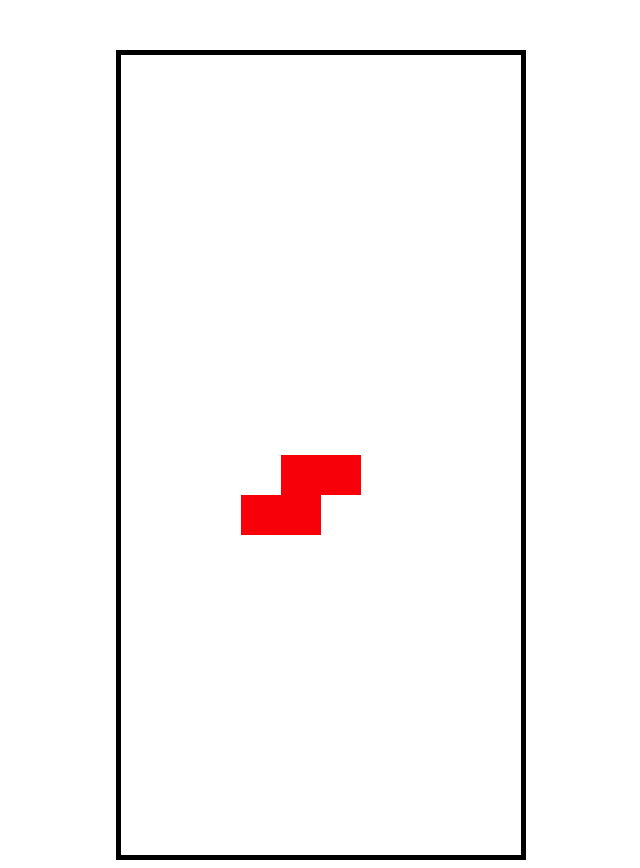
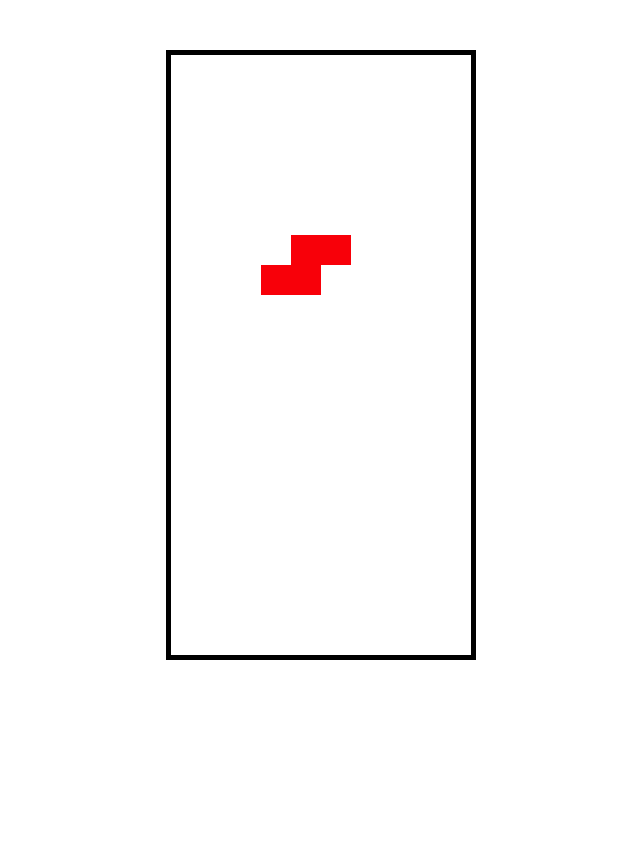
Before and after one commit to iseessel/Tetris, a plain HTML site: page index.html in a window 1280 px wide. Shown: the whole page, without its empty margins (319-959 px from the left). After the commit the page ends 800 px from the top, so only its background shows below. Drawn offline with Linux system fonts and the light colour scheme.

Commit message:
added levels and lines cleared

```diff
--- a/bundle.js
+++ b/bundle.js
@@ -60,7 +60,7 @@
 /******/ 	__webpack_require__.p = "";
 /******/
 /******/ 	// Load entry module and return exports
-/******/ 	return __webpack_require__(__webpack_require__.s = 17);
+/******/ 	return __webpack_require__(__webpack_require__.s = 5);
 /******/ })
 /************************************************************************/
 /******/ ([
@@ -68,9 +68,12 @@
 /***/ (function(module, __webpack_exports__, __webpack_require__) {
 
 "use strict";
+const _defaultBoardSize = [300, 600]
+
 const _defaults = {
-  dimensions: [40, 40],
-  falling: 40
+  dimensions: [_defaultBoardSize[0] / 10,
+    _defaultBoardSize[1] / 20],
+  falling: _defaultBoardSize[0] / 10
 }
 //Can make these modular with regards to the size of canvas.
 
@@ -105,7 +108,7 @@ class Square{
   }
 
   cordsToPos(pos = this.pos()){
-    return [pos[0] * 40, pos[1] * 40]
+    return [pos[0] * _defaults.falling, pos[1] * _defaults.falling]
   }
 
   atBottom(){
@@ -148,7 +151,8 @@ class Piece{
 
   fallDown(){
     this.clearRect()
-    if(!this.atBottom() && !this.board.activePieceCollide("down")){
+    if(!this.atBottom() &&
+    !this.board.activePieceCollide("down")){
       this.anchorSquare.fallDown()
       this.each(() => {
         this.draw()
@@ -279,6 +283,10 @@ class AnchorSquare extends __WEBPACK_IMPORTED_MODULE_0__square_js__["a" /* defau
     this.position = options.center
   }
 
+  shiftUp(){
+    this.position[1] -= 1
+  }
+
   fallDown(){
     this.position[1] += 1
   }
@@ -357,75 +365,35 @@ Object.freeze(nullSquareInstance)
 
 /***/ }),
 /* 5 */
-/***/ (function(module, exports, __webpack_require__) {
-
-var Symbol = __webpack_require__(11),
-    getRawTag = __webpack_require__(39),
-    objectToString = __webpack_require__(40);
-
-/** `Object#toString` result references. */
-var nullTag = '[object Null]',
-    undefinedTag = '[object Undefined]';
-
-/** Built-in value references. */
-var symToStringTag = Symbol ? Symbol.toStringTag : undefined;
-
-/**
- * The base implementation of `getTag` without fallbacks for buggy environments.
- *
- * @private
- * @param {*} value The value to query.
- * @returns {string} Returns the `toStringTag`.
- */
-function baseGetTag(value) {
-  if (value == null) {
-    return value === undefined ? undefinedTag : nullTag;
-  }
-  return (symToStringTag && symToStringTag in Object(value))
-    ? getRawTag(value)
-    : objectToString(value);
-}
-
-module.exports = baseGetTag;
+/***/ (function(module, __webpack_exports__, __webpack_require__) {
+
+"use strict";
+Object.defineProperty(__webpack_exports__, "__esModule", { value: true });
+/* harmony import */ var __WEBPACK_IMPORTED_MODULE_0__pieces_i_piece_js__ = __webpack_require__(6);
+/* harmony import */ var __WEBPACK_IMPORTED_MODULE_1__squares_anchor_square_js__ = __webpack_require__(2);
+/* harmony import */ var __WEBPACK_IMPORTED_MODULE_2__squares_relative_square_js__ = __webpack_require__(3);
+/* harmony import */ var __WEBPACK_IMPORTED_MODULE_3__pieces_t_piece_js__ = __webpack_require__(7);
+/* harmony import */ var __WEBPACK_IMPORTED_MODULE_4__piece_js__ = __webpack_require__(1);
+/* harmony import */ var __WEBPACK_IMPORTED_MODULE_5__board_js__ = __webpack_require__(8);
+/* harmony import */ var __WEBPACK_IMPORTED_MODULE_6__game_js__ = __webpack_require__(9);
+
+
+
+
+
+
+
+
+window.addEventListener("DOMContentLoaded", () => {
+  const canvas = document.getElementById("canvas");
+  const ctx = canvas.getContext("2d");
+  const game = new __WEBPACK_IMPORTED_MODULE_6__game_js__["a" /* default */]({ctx});
+  game.play()
+})
 
 
 /***/ }),
 /* 6 */
-/***/ (function(module, exports) {
-
-/**
- * Checks if `value` is object-like. A value is object-like if it's not `null`
- * and has a `typeof` result of "object".
- *
- * @static
- * @memberOf _
- * @since 4.0.0
- * @category Lang
- * @param {*} value The value to check.
- * @returns {boolean} Returns `true` if `value` is object-like, else `false`.
- * @example
- *
- * _.isObjectLike({});
- * // => true
- *
- * _.isObjectLike([1, 2, 3]);
- * // => true
- *
- * _.isObjectLike(_.noop);
- * // => false
- *
- * _.isObjectLike(null);
- * // => false
- */
-function isObjectLike(value) {
-  return value != null && typeof value == 'object';
-}
-
-module.exports = isObjectLike;
-
-
-/***/ }),
-/* 7 */
 /***/ (function(module, __webpack_exports__, __webpack_require__) {
 
 "use strict";
@@ -488,7 +456,7 @@ function createIPiece(ctx){
 
 
 /***/ }),
-/* 8 */
+/* 7 */
 /***/ (function(module, __webpack_exports__, __webpack_require__) {
 
 "use strict";
@@ -559,7 +527,7 @@ function createTPiece(ctx){
 
 
 /***/ }),
-/* 9 */
+/* 8 */
 /***/ (function(module, __webpack_exports__, __webpack_require__) {
 
 "use strict";
@@ -571,35 +539,41 @@ const _defaultPieces = []
 
 
 
+const _defaultBoardSize = [300, 600]
 
 class Board{
 
   constructor(options){
     this.game = options.game
+    this.velocity = options.velocity
     this.ctx = options.ctx
     this.grid = []
-    this.pieces = []
     this.activePiece = null
     this.createNullBoard()
   }
 
   animate(){
     this.activePiece.draw()
-    return window.setInterval(() => {
+    this.animationId = window.setInterval(() => {
       this.activePiece.clearRect()
       this.activePiece.fallDown()
       if(this.squareMustStop()){
         setTimeout(() => {
           if(this.squareMustStop()){
-            this.stopSquare()
-            this.checkForRowClear()
-            this.game.introducePiece()
-            this.activePiece.draw()
+            this.handleStoppedSquare()
           }
-        }, 300)
+        }, 400)
       }
       this.activePiece.draw()
-    }, 500)
+    }, this.velocity)
+  }
+
+  handleStoppedSquare(){
+    this.stopSquare()
+    this.checkForRowClear()
+    this.game.introducePiece()
+    this.game.levelUp()
+    this.activePiece.draw()
   }
 
   squareMustStop(){
@@ -620,18 +594,26 @@ class Board{
   }
 
   activePieceCollide(direction){
-    return this.activePiece.currentRotation().some((square) => {
-      const position = square.pos()
+    const rotation = this.activePiece.currentRotation()
+    for(let i = 0; i < rotation.length; i++){
+      const position = rotation[i].pos()
       let posX = position[1]
       let posY = position[0]
+      if(posX < 0){
+        continue
+      }
       switch(direction){
         case("down"):
           posX += 1
           break;
       }
-      return !(this.grid[posX][posY] ==
-        __WEBPACK_IMPORTED_MODULE_0__squares_null_square_js__["a" /* default */])
-    })
+      if (!(this.grid[posX][posY] ==
+        __WEBPACK_IMPORTED_MODULE_0__squares_null_square_js__["a" /* default */])){
+          return true
+        }
+    }
+
+  return false
   }
 
   activePieceAtBottom(){
@@ -652,10 +634,36 @@ class Board{
     }
   }
 
+  gameLost(){
+    return this.activePieceCollide()
+  }
+
+
   introducePiece(piece){
-    this.pieces.push(piece)
     this.activePiece = piece
-  }
+    if(this.gameLost()){
+      this.stopGame()
+    }
+  }
+
+  allPiecesOffScreen(){
+    return this.activePiece.currentRotation().every((square) => {
+      return square.pos()[1] < 0
+    })
+  }
+
+  stopGame(){
+    clearInterval(this.animationId)
+    debugger;
+    while(this.activePieceCollide()){
+      this.activePiece.anchorSquare.shiftUp()
+    }
+    this.activePiece.draw()
+    setTimeout(() => {
+      alert(" You Lost :( ")
+    }, 100)
+  }
+
 
   checkForRowClear(){
     const rowsToBeCleared = []
@@ -674,6 +682,7 @@ class Board{
   }
 
   clearRows(indeces){
+    this.game.linesCleared += indeces.length
     this.clearCanvas()
     indeces.forEach((idx) => {
       this.clearRow(idx)
@@ -694,8 +703,6 @@ class Board{
     this.grid.forEach((row, i) => {
       row.forEach((square, j) => {
         if(square != __WEBPACK_IMPORTED_MODULE_0__squares_null_square_js__["a" /* default */]){
-          console.log(this.grid);
-          console.log([j,i]);
           square.draw(null, [j, i])
         }
       })
@@ -703,7 +710,8 @@ class Board{
   }
 
   clearCanvas(idx){
-    this.ctx.clearRect(0, 0, 400, 800)
+    this.ctx.clearRect(0, 0, _defaultBoardSize[0],
+      _defaultBoardSize[1])
   }
 
   handleKeyClicks(){
@@ -741,7 +749,151 @@ class Board{
 
 
 /***/ }),
+/* 9 */
+/***/ (function(module, __webpack_exports__, __webpack_require__) {
+
+"use strict";
+/* harmony import */ var __WEBPACK_IMPORTED_MODULE_0__board_js__ = __webpack_require__(8);
+/* harmony import */ var __WEBPACK_IMPORTED_MODULE_1__pieces_create_pieces_js__ = __webpack_require__(19);
+/* harmony import */ var __WEBPACK_IMPORTED_MODULE_2_lodash_shuffle__ = __webpack_require__(25);
+/* harmony import */ var __WEBPACK_IMPORTED_MODULE_2_lodash_shuffle___default = __webpack_require__.n(__WEBPACK_IMPORTED_MODULE_2_lodash_shuffle__);
+
+
+
+
+const _levelVelocities = [
+  750, 650, 550, 500, 450, 400, 350, 325, 300,
+  250, 225, 200, 175, 150, 140, 130, 120, 110
+]
+
+class Game{
+
+  constructor(options){
+    this.board = new __WEBPACK_IMPORTED_MODULE_0__board_js__["a" /* default */]({
+      game: this,
+      ctx: options.ctx, velocity: _levelVelocities[0]
+    })
+    this.level = 0
+    this.linesCleared = 0
+    this.ctx = options.ctx
+    this.availablePieces = []
+  }
+
+  levelUp(){
+    if(this.linesCleared % 10 === 0 & this.linesCleared != 0){
+      this.level += 1
+      this.board.velocity = _levelVelocities[this.level]
+      clearInterval(this.board.animationId)
+      this.board.animate()
+    }
+  }
+
+  play(){
+    this.createPieces()
+    this.board.handleKeyClicks()
+    this.introducePiece();
+    this.board.animate()
+  }
+
+  introducePiece(){
+    this.availablePieces.length === 0
+        ? this.createPieces()
+        : null
+    this.board.introducePiece(this.randomPiece())
+  }
+
+  randomPiece(){
+    const randomPiece = this.availablePieces[0]
+    this.availablePieces.splice(0, 1)
+    return randomPiece
+  }
+
+  createPieces(){
+    for(let i = 0; i < 4; i++){
+      __WEBPACK_IMPORTED_MODULE_1__pieces_create_pieces_js__["a" /* default */].forEach((pieceConstructor) => {
+        const piece = pieceConstructor(this.ctx)
+        piece.board = this.board
+        this.availablePieces.push(piece)
+      })
+    }
+    this.availablePieces = __WEBPACK_IMPORTED_MODULE_2_lodash_shuffle___default()(this.availablePieces)
+  }
+}
+
+/* harmony default export */ __webpack_exports__["a"] = (Game);
+
+
+/***/ }),
 /* 10 */
+/***/ (function(module, exports, __webpack_require__) {
+
+var Symbol = __webpack_require__(13),
+    getRawTag = __webpack_require__(39),
+    objectToString = __webpack_require__(40);
+
+/** `Object#toString` result references. */
+var nullTag = '[object Null]',
+    undefinedTag = '[object Undefined]';
+
+/** Built-in value references. */
+var symToStringTag = Symbol ? Symbol.toStringTag : undefined;
+
+/**
+ * The base implementation of `getTag` without fallbacks for buggy environments.
+ *
+ * @private
+ * @param {*} value The value to query.
+ * @returns {string} Returns the `toStringTag`.
+ */
+function baseGetTag(value) {
+  if (value == null) {
+    return value === undefined ? undefinedTag : nullTag;
+  }
+  return (symToStringTag && symToStringTag in Object(value))
+    ? getRawTag(value)
+    : objectToString(value);
+}
+
+module.exports = baseGetTag;
+
+
+/***/ }),
+/* 11 */
+/***/ (function(module, exports) {
+
+/**
+ * Checks if `value` is object-like. A value is object-like if it's not `null`
+ * and has a `typeof` result of "object".
+ *
+ * @static
+ * @memberOf _
+ * @since 4.0.0
+ * @category Lang
+ * @param {*} value The value to check.
+ * @returns {boolean} Returns `true` if `value` is object-like, else `false`.
+ * @example
+ *
+ * _.isObjectLike({});
+ * // => true
+ *
+ * _.isObjectLike([1, 2, 3]);
+ * // => true
+ *
+ * _.isObjectLike(_.noop);
+ * // => false
+ *
+ * _.isObjectLike(null);
+ * // => false
+ */
+function isObjectLike(value) {
+  return value != null && typeof value == 'object';
+}
+
+module.exports = isObjectLike;
+
+
+/***/ }),
+/* 12 */
 /***/ (function(module, exports, __webpack_require__) {
 
 var baseRandom = __webpack_require__(28);
@@ -775,10 +927,10 @@ module.exports = shuffleSelf;
 
 
 /***/ }),
-/* 11 */
+/* 13 */
 /***/ (function(module, exports, __webpack_require__) {
 
-var root = __webpack_require__(12);
+var root = __webpack_require__(14);
 
 /** Built-in value references. */
 var Symbol = root.Symbol;
@@ -787,10 +939,10 @@ module.exports = Symbol;
 
 
 /***/ }),
-/* 12 */
+/* 14 */
 /***/ (function(module, exports, __webpack_require__) {
 
-var freeGlobal = __webpack_require__(13);
+var freeGlobal = __webpack_require__(15);
 
 /** Detect free variable `self`. */
 var freeSelf = typeof self == 'object' && self && self.Object === Object && self;
@@ -802,7 +954,7 @@ module.exports = root;
 
 
 /***/ }),
-/* 13 */
+/* 15 */
 /***/ (function(module, exports, __webpack_require__) {
 
 /* WEBPACK VAR INJECTION */(function(global) {/** Detect free variable `global` from Node.js. */
@@ -813,7 +965,7 @@ module.exports = freeGlobal;
 /* WEBPACK VAR INJECTION */}.call(exports, __webpack_require__(38)))
 
 /***/ }),
-/* 14 */
+/* 16 */
 /***/ (function(module, exports) {
 
 /**
@@ -845,7 +997,7 @@ module.exports = isArray;
 
 
 /***/ }),
-/* 15 */
+/* 17 */
 /***/ (function(module, exports) {
 
 module.exports = function(module) {
@@ -873,7 +1025,7 @@ module.exports = function(module) {
 
 
 /***/ }),
-/* 16 */
+/* 18 */
 /***/ (function(module, exports) {
 
 /** Used as references for various `Number` constants. */
@@ -914,104 +1066,16 @@ module.exports = isLength;
 
 
 /***/ }),
-/* 17 */
-/***/ (function(module, __webpack_exports__, __webpack_require__) {
-
-"use strict";
-Object.defineProperty(__webpack_exports__, "__esModule", { value: true });
-/* harmony import */ var __WEBPACK_IMPORTED_MODULE_0__pieces_i_piece_js__ = __webpack_require__(7);
-/* harmony import */ var __WEBPACK_IMPORTED_MODULE_1__squares_anchor_square_js__ = __webpack_require__(2);
-/* harmony import */ var __WEBPACK_IMPORTED_MODULE_2__squares_relative_square_js__ = __webpack_require__(3);
-/* harmony import */ var __WEBPACK_IMPORTED_MODULE_3__pieces_t_piece_js__ = __webpack_require__(8);
-/* harmony import */ var __WEBPACK_IMPORTED_MODULE_4__piece_js__ = __webpack_require__(1);
-/* harmony import */ var __WEBPACK_IMPORTED_MODULE_5__board_js__ = __webpack_require__(9);
-/* harmony import */ var __WEBPACK_IMPORTED_MODULE_6__game_js__ = __webpack_require__(18);
-
-
-
-
-
-
-
-
-
-window.addEventListener("DOMContentLoaded", () => {
-  const canvas = document.getElementById("canvas");
-  const ctx = canvas.getContext("2d");
-  const game = new __WEBPACK_IMPORTED_MODULE_6__game_js__["a" /* default */]({ctx});
-  game.play()
-})
-
-
-/***/ }),
-/* 18 */
-/***/ (function(module, __webpack_exports__, __webpack_require__) {
-
-"use strict";
-/* harmony import */ var __WEBPACK_IMPORTED_MODULE_0__board_js__ = __webpack_require__(9);
-/* harmony import */ var __WEBPACK_IMPORTED_MODULE_1__pieces_create_pieces_js__ = __webpack_require__(19);
-/* harmony import */ var __WEBPACK_IMPORTED_MODULE_2_lodash_shuffle__ = __webpack_require__(25);
-/* harmony import */ var __WEBPACK_IMPORTED_MODULE_2_lodash_shuffle___default = __webpack_require__.n(__WEBPACK_IMPORTED_MODULE_2_lodash_shuffle__);
-
-
-
-
-class Game{
-
-  constructor(options){
-    this.board = new __WEBPACK_IMPORTED_MODULE_0__board_js__["a" /* default */]({game: this, ctx: options.ctx})
-    this.ctx = options.ctx
-    this.availablePieces = []
-  }
-
-  play(){
-    this.createPieces()
-    this.board.handleKeyClicks()
-    this.introducePiece();
-    this.board.animate()
-  }
-
-  introducePiece(){
-    if(!this.board.activePiece){
-      this.availablePieces.length === 0
-        ? this.createPieces()
-        : null
-      this.board.introducePiece(this.randomPiece())
-    }
-  }
-
-  randomPiece(){
-    const randomEl = this.availablePieces[0]
-    this.availablePieces.splice(0, 1)
-    return randomEl
-  }
-
-  createPieces(){
-    for(let i = 0; i < 4; i++){
-      __WEBPACK_IMPORTED_MODULE_1__pieces_create_pieces_js__["a" /* default */].forEach((pieceConstructor) => {
-        const piece = pieceConstructor(this.ctx)
-        piece.board = this.board
-        this.availablePieces.push(piece)
-      })
-    }
-    this.availablePieces = __WEBPACK_IMPORTED_MODULE_2_lodash_shuffle___default()(this.availablePieces)
-  }
-}
-
-/* harmony default export */ __webpack_exports__["a"] = (Game);
-
-
-/***/ }),
 /* 19 */
 /***/ (function(module, __webpack_exports__, __webpack_require__) {
 
 "use strict";
-/* harmony import */ var __WEBPACK_IMPORTED_MODULE_0__i_piece_js__ = __webpack_require__(7);
+/* harmony import */ var __WEBPACK_IMPORTED_MODULE_0__i_piece_js__ = __webpack_require__(6);
 /* harmony import */ var __WEBPACK_IMPORTED_MODULE_1__l_piece_js__ = __webpack_require__(20);
 /* harmony import */ var __WEBPACK_IMPORTED_MODULE_2__reverse_l_piece_js__ = __webpack_require__(21);
 /* harmony import */ var __WEBPACK_IMPORTED_MODULE_3__reverse_z_piece_js__ = __webpack_require__(22);
 /* harmony import */ var __WEBPACK_IMPORTED_MODULE_4__square_piece_js__ = __webpack_require__(23);
-/* harmony import */ var __WEBPACK_IMPORTED_MODULE_5__t_piece_js__ = __webpack_require__(8);
+/* harmony import */ var __WEBPACK_IMPORTED_MODULE_5__t_piece_js__ = __webpack_require__(7);
 /* harmony import */ var __WEBPACK_IMPORTED_MODULE_6__z_piece_js__ = __webpack_require__(24);
 
 
@@ -1355,7 +1419,7 @@ function createZPiece(ctx){
 
 var arrayShuffle = __webpack_require__(26),
     baseShuffle = __webpack_require__(29),
-    isArray = __webpack_require__(14);
+    isArray = __webpack_require__(16);
 
 /**
  * Creates an array of shuffled values, using a version of the
@@ -1385,7 +1449,7 @@ module.exports = shuffle;
 /***/ (function(module, exports, __webpack_require__) {
 
 var copyArray = __webpack_require__(27),
-    shuffleSelf = __webpack_require__(10);
+    shuffleSelf = __webpack_require__(12);
 
 /**
  * A specialized version of `_.shuffle` for arrays.
@@ -1455,7 +1519,7 @@ module.exports = baseRandom;
 /* 29 */
 /***/ (function(module, exports, __webpack_require__) {
 
-var shuffleSelf = __webpack_require__(10),
+var shuffleSelf = __webpack_require__(12),
     values = __webpack_require__(30);
 
 /**
@@ -1613,7 +1677,7 @@ module.exports = keys;
 
 var baseTimes = __webpack_require__(35),
     isArguments = __webpack_require__(36),
-    isArray = __webpack_require__(14),
+    isArray = __webpack_require__(16),
     isBuffer = __webpack_require__(41),
     isIndex = __webpack_require__(43),
     isTypedArray = __webpack_require__(44);
@@ -1693,7 +1757,7 @@ module.exports = baseTimes;
 /***/ (function(module, exports, __webpack_require__) {
 
 var baseIsArguments = __webpack_require__(37),
-    isObjectLike = __webpack_require__(6);
+    isObjectLike = __webpack_require__(11);
 
 /** Used for built-in method references. */
 var objectProto = Object.prototype;
@@ -1734,8 +1798,8 @@ module.exports = isArguments;
 /* 37 */
 /***/ (function(module, exports, __webpack_require__) {
 
-var baseGetTag = __webpack_require__(5),
-    isObjectLike = __webpack_require__(6);
+var baseGetTag = __webpack_require__(10),
+    isObjectLike = __webpack_require__(11);
 
 /** `Object#toString` result references. */
 var argsTag = '[object Arguments]';
@@ -1785,7 +1849,7 @@ module.exports = g;
 /* 39 */
 /***/ (function(module, exports, __webpack_require__) {
 
-var Symbol = __webpack_require__(11);
+var Symbol = __webpack_require__(13);
 
 /** Used for built-in method references. */
 var objectProto = Object.prototype;
@@ -1865,7 +1929,7 @@ module.exports = objectToString;
 /* 41 */
 /***/ (function(module, exports, __webpack_require__) {
 
-/* WEBPACK VAR INJECTION */(function(module) {var root = __webpack_require__(12),
+/* WEBPACK VAR INJECTION */(function(module) {var root = __webpack_require__(14),
     stubFalse = __webpack_require__(42);
 
 /** Detect free variable `exports`. */
@@ -1904,7 +1968,7 @@ var isBuffer = nativeIsBuffer || stubFalse;
 
 module.exports = isBuffer;
 
-/* WEBPACK VAR INJECTION */}.call(exports, __webpack_require__(15)(module)))
+/* WEBPACK VAR INJECTION */}.call(exports, __webpack_require__(17)(module)))
 
 /***/ }),
 /* 42 */
@@ -1995,9 +2059,9 @@ module.exports = isTypedArray;
 /* 45 */
 /***/ (function(module, exports, __webpack_require__) {
 
-var baseGetTag = __webpack_require__(5),
-    isLength = __webpack_require__(16),
-    isObjectLike = __webpack_require__(6);
+var baseGetTag = __webpack_require__(10),
+    isLength = __webpack_require__(18),
+    isObjectLike = __webpack_require__(11);
 
 /** `Object#toString` result references. */
 var argsTag = '[object Arguments]',
@@ -2081,7 +2145,7 @@ module.exports = baseUnary;
 /* 47 */
 /***/ (function(module, exports, __webpack_require__) {
 
-/* WEBPACK VAR INJECTION */(function(module) {var freeGlobal = __webpack_require__(13);
+/* WEBPACK VAR INJECTION */(function(module) {var freeGlobal = __webpack_require__(15);
 
 /** Detect free variable `exports`. */
 var freeExports = typeof exports == 'object' && exports && !exports.nodeType && exports;
@@ -2104,7 +2168,7 @@ var nodeUtil = (function() {
 
 module.exports = nodeUtil;
 
-/* WEBPACK VAR INJECTION */}.call(exports, __webpack_require__(15)(module)))
+/* WEBPACK VAR INJECTION */}.call(exports, __webpack_require__(17)(module)))
 
 /***/ }),
 /* 48 */
@@ -2204,7 +2268,7 @@ module.exports = overArg;
 /***/ (function(module, exports, __webpack_require__) {
 
 var isFunction = __webpack_require__(53),
-    isLength = __webpack_require__(16);
+    isLength = __webpack_require__(18);
 
 /**
  * Checks if `value` is array-like. A value is considered array-like if it's
@@ -2242,7 +2306,7 @@ module.exports = isArrayLike;
 /* 53 */
 /***/ (function(module, exports, __webpack_require__) {
 
-var baseGetTag = __webpack_require__(5),
+var baseGetTag = __webpack_require__(10),
     isObject = __webpack_require__(54);
 
 /** `Object#toString` result references. */
--- a/entry.js
+++ b/entry.js
@@ -6,7 +6,6 @@ import Piece from './piece.js'
 import Board from './board.js'
 import Game from './game.js'
 
-
 window.addEventListener("DOMContentLoaded", () => {
   const canvas = document.getElementById("canvas");
   const ctx = canvas.getContext("2d");
--- a/index.html
+++ b/index.html
@@ -8,7 +8,7 @@
   </head>
   <body>
     <div class="game">
-      <canvas width="400" height="800" id="canvas">
+      <canvas width="300" height="600" id="canvas">
       </canvas>
     </div>
   </body>
--- a/piece.js
+++ b/piece.js
@@ -23,7 +23,8 @@ class Piece{
 
   fallDown(){
     this.clearRect()
-    if(!this.atBottom() && !this.board.activePieceCollide("down")){
+    if(!this.atBottom() &&
+    !this.board.activePieceCollide("down")){
       this.anchorSquare.fallDown()
       this.each(() => {
         this.draw()
--- a/squares/anchor_square.js
+++ b/squares/anchor_square.js
@@ -4,6 +4,10 @@ class AnchorSquare extends Square{
   constructor(options){
     super(options)
     this.position = options.center
+  }
+
+  shiftUp(){
+    this.position[1] -= 1
   }
 
   fallDown(){
```
Also changed, not shown: board.js (+57 -17 lines), game.js (+24 -7 lines), game.jsx (added, +11 -0 lines), squares/square.js (+6 -3 lines), 1 other file.
